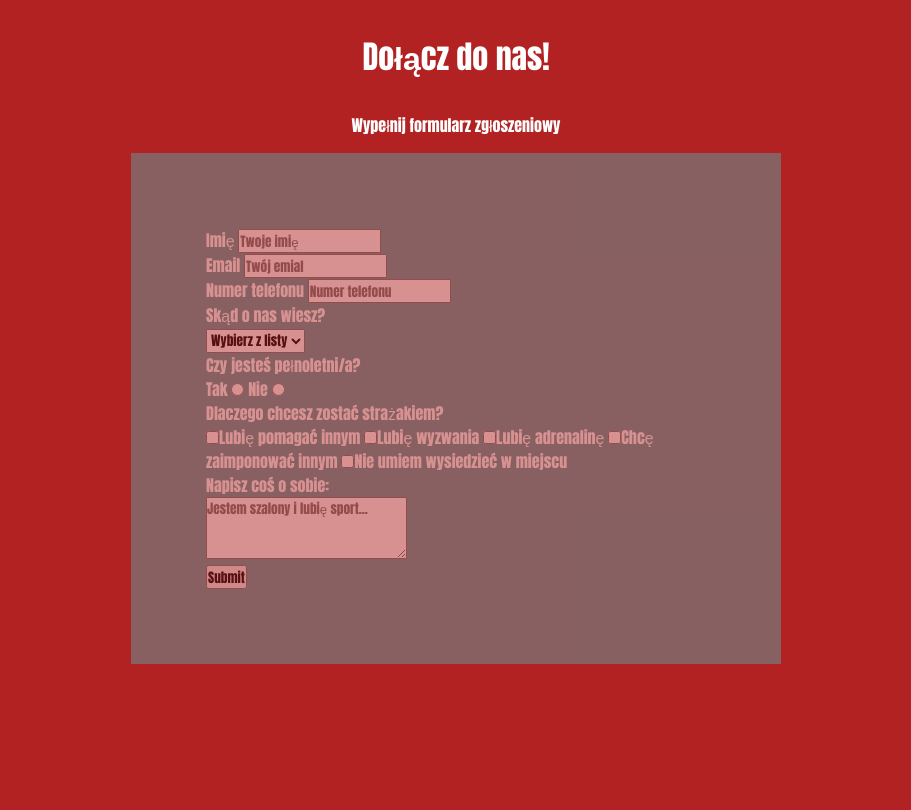
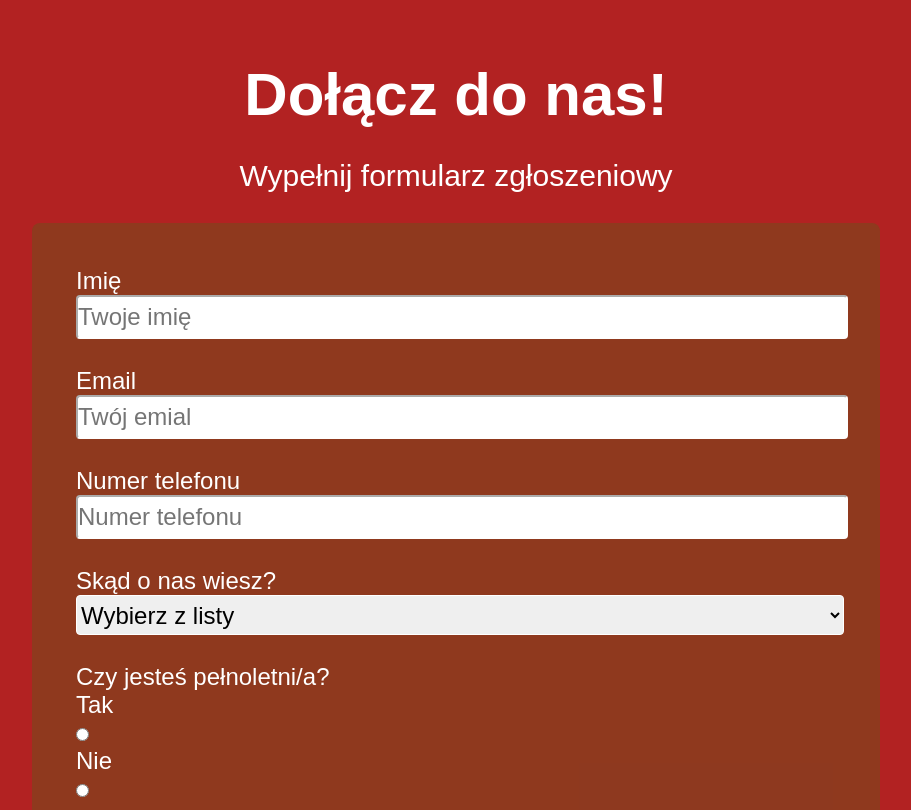
Before and after one commit to Michalito93/CertificationProject1Freecodecamp, a plain HTML site: page index.html in a window 1280 px wide. Shown: the top 810 px of the page, without its empty margins (184-1095 px from the left). Drawn offline with Linux system fonts and the light colour scheme.

Commit message:
CSS styling continue...

```diff
--- a/styles.css
+++ b/styles.css
@@ -1,7 +1,7 @@
 * {
   margin: 0;
   padding: 0;
-  font-family: Impact, Haettenschweiler, "Arial Narrow Bold", sans-serif;
+  font-family: "Popins", sans-serif;
 }
 
 body {
@@ -9,25 +9,52 @@ body {
   width: 100%;
   height: 100vh;
   color: white;
-  font-size: 16px;
 }
 
 h1 {
-  margin: 1em auto;
+  margin: 1em auto 0.5em;
   text-align: center;
+  font-size: 60px;
 }
 
 #description {
   margin: 1em auto;
   text-align: center;
+  font-size: 30px;
 }
 
 form {
   width: 60vw;
-  max-width: 500px;
+  max-width: 800px;
   min-width: 300px;
   margin: 0 auto;
-  background-color: cadetblue;
-  opacity: 0.5;
-  padding: 75px;
+  background-color: rgba(0, 151, 19, 0.2);
+  padding: 2.5rem;
+  border-radius: 0.5rem;
+  font-size: 1.5rem;
+  display: block;
 }
+
+.form-control {
+  display: block;
+  border-radius: 4px;
+  border-color: white;
+  width: 60vw;
+  max-width: 800px;
+  min-width: 300px;
+  font-size: 1.5rem;
+  height: 2.5rem;
+}
+
+.input-checkbox {
+  display: block;
+}
+
+label {
+  display: flex;
+}
+
+.form-group {
+  margin: 0 auto 1.25rem auto;
+  padding: 0.25rem;
+}
```
Also changed, not shown: index.html (+10 -5 lines).
